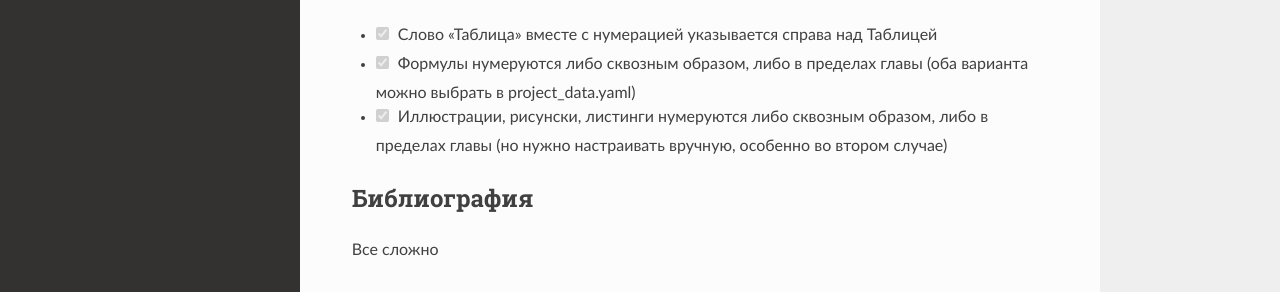
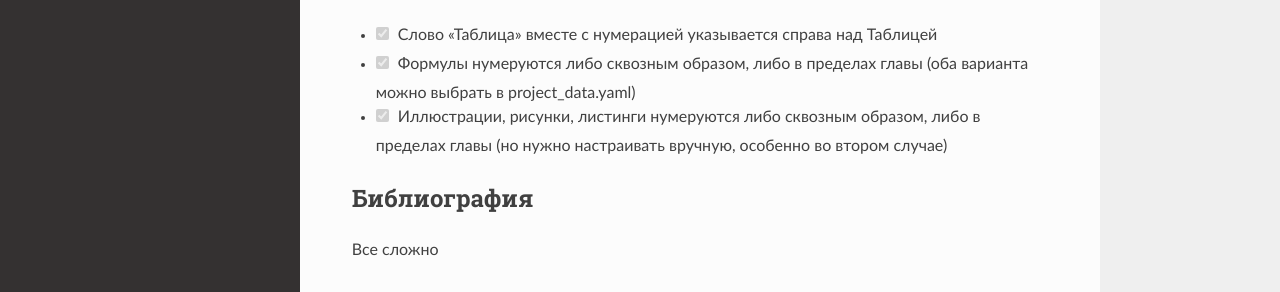
Before and after one commit to ud-alex/utmn-thesis-typst-template, an MkDocs documentation site: the page built from docs/specifications.md, in a window 1280 px wide and 1060 px high. Shown: the part 507-799 px from the top of the window. Built offline with MkDocs 1.6.1, drawn with Linux system fonts in a browser that asks for light colours; nearby versions of some CDN libraries.

Commit message:
Опечатка в доках

```diff
--- a/docs/specifications.md
+++ b/docs/specifications.md
@@ -16,7 +16,7 @@
 
 - [x] Слово «Таблица» вместе с нумерацией указывается справа над Таблицей
 - [x] Формулы нумеруются либо сквозным образом, либо в пределах главы (оба варианта можно выбрать в project_data.yaml)
-- [x] Иллюстрации, рисунски, листинги нумеруются либо сквозным образом, либо в пределах главы (но нужно настраивать вручную, особенно во втором случае)
+- [x] Иллюстрации, рисунки, листинги нумеруются либо сквозным образом, либо в пределах главы (но нужно настраивать вручную, особенно во втором случае)
 
 ## Библиография
 
```
